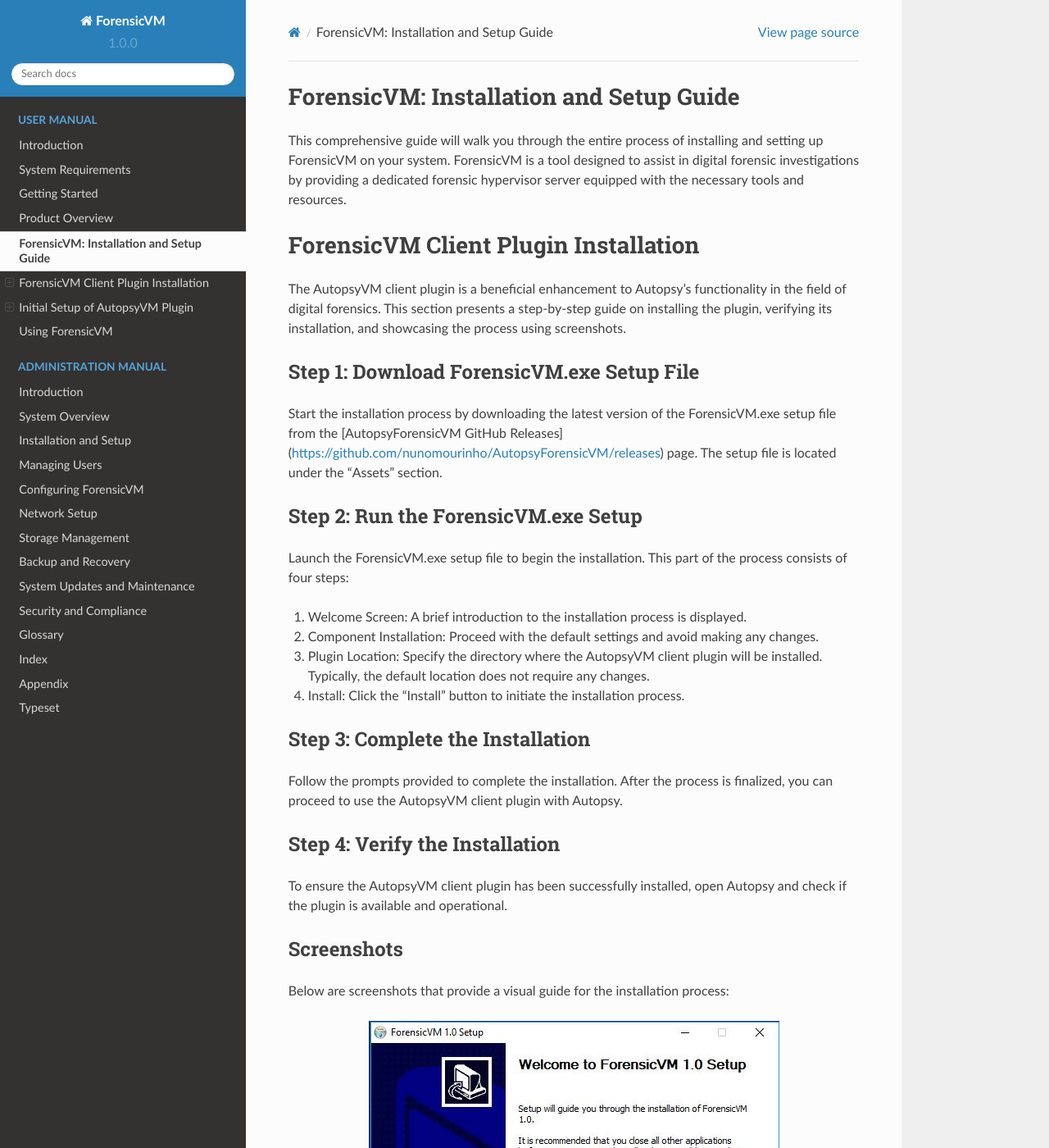
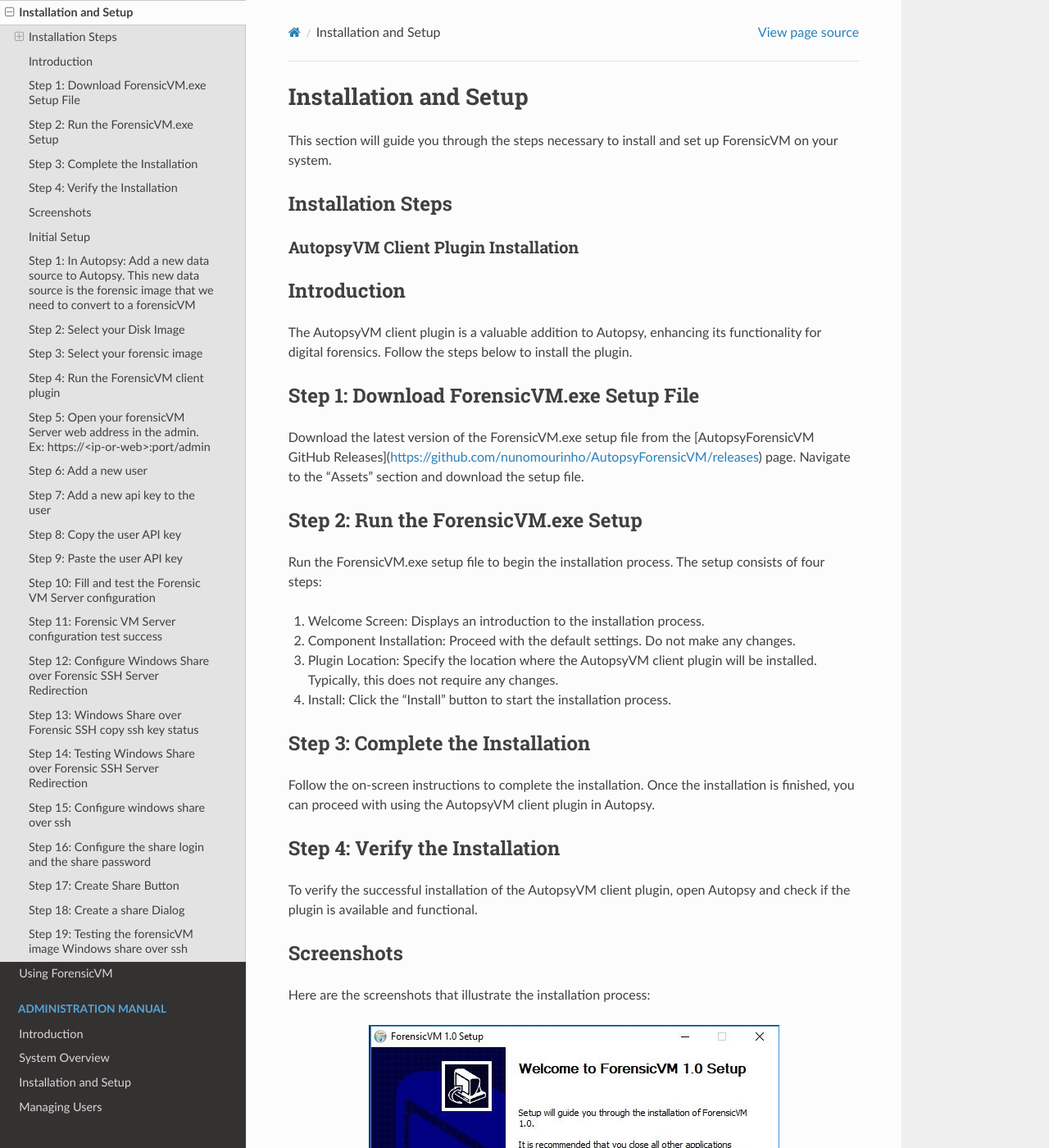
Before and after one commit to nunomourinho/ForensicVMServerAndClientDocs, a Sphinx documentation site: the page built from docs/user/installation_and_setup.rst, in a window 1280 px wide and 1400 px high. Shown: the whole window at 82% size. Built offline with Sphinx 7.4.7 and the Read the Docs theme 2.0.0, drawn with Linux system fonts in a browser that asks for light colours; pages that are not in the unit, such as notebooks, are missing from menus; some of the changed text lies outside the part shown.

Commit message:
Update installation_and_setup.rst

```diff
--- a/docs/user/installation_and_setup.rst
+++ b/docs/user/installation_and_setup.rst
@@ -1,51 +1,50 @@
-======================
-ForensicVM: Installation and Setup Guide
-======================
+=====================
+Installation and Setup
+=====================
+This section will guide you through the steps necessary to install and set up ForensicVM on your system.
 
-This comprehensive guide will walk you through the entire process of installing and setting up ForensicVM on your system. ForensicVM is a tool designed to assist in digital forensic investigations by providing a dedicated forensic hypervisor server equipped with the necessary tools and resources.
-
+Installation Steps
+------------------
 .. _installation:
 
-=============================
-ForensicVM Client Plugin Installation
-=============================
 
-The AutopsyVM client plugin is a beneficial enhancement to Autopsy's functionality in the field of digital forensics. This section presents a step-by-step guide on installing the plugin, verifying its installation, and showcasing the process using screenshots.
+AutopsyVM Client Plugin Installation
+===================================
 
-----------------------
+Introduction
+------------
+
+The AutopsyVM client plugin is a valuable addition to Autopsy, enhancing its functionality for digital forensics. Follow the steps below to install the plugin.
+
 Step 1: Download ForensicVM.exe Setup File
-----------------------
+------------------------------------------
 
-Start the installation process by downloading the latest version of the ForensicVM.exe setup file from the [AutopsyForensicVM GitHub Releases](https://github.com/nunomourinho/AutopsyForensicVM/releases) page. The setup file is located under the "Assets" section.
+Download the latest version of the ForensicVM.exe setup file from the [AutopsyForensicVM GitHub Releases](https://github.com/nunomourinho/AutopsyForensicVM/releases) page. Navigate to the "Assets" section and download the setup file.
 
-----------------------
 Step 2: Run the ForensicVM.exe Setup
-----------------------
+-----------------------------------
 
-Launch the ForensicVM.exe setup file to begin the installation. This part of the process consists of four steps:
+Run the ForensicVM.exe setup file to begin the installation process. The setup consists of four steps:
 
-1. Welcome Screen: A brief introduction to the installation process is displayed.
-2. Component Installation: Proceed with the default settings and avoid making any changes.
-3. Plugin Location: Specify the directory where the AutopsyVM client plugin will be installed. Typically, the default location does not require any changes.
-4. Install: Click the "Install" button to initiate the installation process.
+1. Welcome Screen: Displays an introduction to the installation process.
+2. Component Installation: Proceed with the default settings. Do not make any changes.
+3. Plugin Location: Specify the location where the AutopsyVM client plugin will be installed. Typically, this does not require any changes.
+4. Install: Click the "Install" button to start the installation process.
 
-----------------------
 Step 3: Complete the Installation
-----------------------
+-------------------------------
 
-Follow the prompts provided to complete the installation. After the process is finalized, you can proceed to use the AutopsyVM client plugin with Autopsy.
+Follow the on-screen instructions to complete the installation. Once the installation is finished, you can proceed with using the AutopsyVM client plugin in Autopsy.
 
-----------------------
 Step 4: Verify the Installation
-----------------------
+------------------------------
 
-To ensure the AutopsyVM client plugin has been successfully installed, open Autopsy and check if the plugin is available and operational.
+To verify the successful installation of the AutopsyVM client plugin, open Autopsy and check if the plugin is available and functional.
 
-----------------------
 Screenshots
-----------------------
+-----------
 
-Below are screenshots that provide a visual guide for the installation process:
+Here are the screenshots that illustrate the installation process:
 
 .. figure:: img/0001.JPG
    :alt: Welcome Screen
@@ -71,45 +70,41 @@
 
    Finish Screen
 
-==========================
-Initial Setup of AutopsyVM Plugin
-==========================
 
-After successfully installing ForensicVM, it's crucial to configure the AutopsyVM plugin. The initial configuration process consists of several steps, ranging from adding a new data source to testing the server connection and setting up the Windows share over Forensic SSH Server Redirection. Each step is detailed below with corresponding screenshots for better understanding:
 
-----------------------
-Step 1: Add a New Data Source in Autopsy
-----------------------
 
-1. Navigate to "Add data source".
-2. Specify a new hostname.
-3. Click "Next".
+Initial Setup
+-------------
+After successfully installing ForensicVM one needs to configure the AutopsyVM plugin. The initial configuration is composed of the following steps:
 
-.. figure:: img/setup_0001.jpg
-   :alt: Add data source
+Step 1: In Autopsy: Add a new data source to Autopsy. This new data source is the forensic image that we need to convert to a forensicVM
+----------------------------------------------------------------------------------------------------------------------------------------
+ #. Add datasource
+ #. Specify a new hostname
+ #. Next
+
+ .. figure:: img/setup_0001.jpg
+    :alt: Add data source
+    :align: center
+
+    Add a new data source to Autopsy
+
+Step 2: Select your Disk Image
+--------------------------------
+ #. Select the option disk image or VM FIle
+ #. Next
+
+.. figure:: img/setup_0002.jpg
+   :alt: Disk Image
    :align: center
 
-   Adding a new data source in Autopsy
+   Disk Image
 
-----------------------
-Step 2: Select Your Disk Image
-----------------------
+Step 3: Select your forensic image
+------------------------------------
+ #. Browse for your forensic image, select it
+ #. Click Next
 
-1. Choose the option "Disk image or VM file".
-2. Click "Next".
-
-.. figure:: img/setup_0002.jpg
-   :alt: Disk Image Selection
-   :align: center
-
-   Disk Image Selection
-
-----------------------
-Step 3: Choose Your Forensic Image
-----------------------
-
-1. Browse your files and select your forensic image.
-2. Click "Next".
 
 .. figure:: img/setup_0003.jpg
    :alt: Forensic Image Selection
@@ -117,184 +112,185 @@
 
    Forensic Image Selection
 
-----------------------
-Step 4: Run the ForensicVM Client Plugin
-----------------------
-
-1. Deselect all other plugins.
-2. Select the "ForensicVM Client" plugin.
-3. Click "Next".
+Step 4: Run the ForensicVM client plugin
+------------------------------------------
+ #. Deselect all other plugins
+ #. Select the forensicVM Client plugin
+ #. Click next
 
 .. figure:: img/setup_0004.jpg
-   :alt: Select ForensicVM Client Plugin
+   :alt: Select data source
    :align: center
 
-   Selecting ForensicVM Client Plugin
+   Select Datasource
 
-----------------------
-Step 5: Open Your ForensicVM Server Web Address in the Admin
-----------------------
-
-1. Enter your username and password.
-2. Click the "Login" button.
+Step 5: Open your forensicVM Server web address in the admin. Ex: https://<ip-or-web>:port/admin
+----------------------------------------------------------------------------------------------
+ #. Enter user and password
+ #. Click the login button
 
 .. figure:: img/setup_0005.jpg
-   :alt: Login to ForensicVM Server Admin
+   :alt: Configure inject
    :align: center
 
-   Logging in to ForensicVM Server Admin
+   Configure inject - Select ForensicVM Client plugin
 
-----------------------
-Step 6: Add a New User
-----------------------
-
-1. Fill in the username, password, and password confirmation dialogues.
-2. Click "SAVE".
+Step 6: Add  a new user
+------------------------
+ #. Enter user, password and password confirmation dialogues
+ #. Click SAVE
 
 .. figure:: img/setup_0006.jpg
-   :alt: Add New User
+   :alt: Add user
    :align: center
 
-   Adding a New User
+   Add user
 
-----------------------
-Step 7: Add a New API Key to the User
-----------------------
+Step 7: Add  a new api key to the user
+---------------------------------------
+ #. Click the add button on the api keys
+ #. Select the user
+ #. Click the plus sign
 
-1. Click the "Add" button under the API keys section.
-2. Select the user.
-3. Click the plus sign.
 
 .. figure:: img/setup_0007.jpg
-   :alt: Add API Key to User
+   :alt: Add API key to user
    :align: center
 
-   Adding API Key to User
+   Add API key to user
 
-----------------------
-Step 8: Copy the User API Key
-----------------------
-
-1. Select the newly created API key.
-2. Press CTRL + C or copy it using the right mouse button and select "Copy".
+Step 8: Copy the user API key
+------------------------------------
+ #. Select the newly created API key
+ #. Press CTRL + C or copy it using the right mouse button and select copy
 
 .. figure:: img/setup_0008.jpg
-   :alt: Copy User API Key
+   :alt: Copy user api key
    :align: center
 
-   Copying User API Key
+   Copy user API key
 
-----------------------
-Step 9: Paste the User API Key
-----------------------
-
-1. Place the cursor on the "Forensic API" field.
-2. Press CTRL + V or paste it using the right mouse button and select "Paste".
+Step 9: Paste the user API key
+------------------------------------
+ #. Put the mouse on the Forensic API field
+ #. Press CTRL + V or paste it using the right mouse button and select paste
 
 .. figure:: img/setup_0009.jpg
-   :alt: Paste User API Key
+   :alt: Past user API key
    :align: center
 
-   Pasting User API Key
+   Paste the user API key
 
-----------------------
-Step 10: Fill and Test the Forensic VM Server Configuration
-----------------------
 
-1. Fill in the "Forensic VM Server Address" with your server address.
-2. Click the "Test Server Connection" to check if the API and server address are correctly entered.
+Step 10: Fill and test the Forensic VM Server configuration
+-------------------------------------------------------
+ #. Put the mouse on the Forensic VM server address. Fill in the information with your server address
+ #. Click the Test Server Connection to test if API and server address are correct
 
 .. figure:: img/setup_0010.jpg
-   :alt: Fill and Test Forensic VM Server Configuration
+   :alt: Fill and test forensic VM
    :align: center
 
-   Filling and Testing Forensic VM Server Configuration
+   Fill and test forensic VM Server Configuration
 
-----------------------
-Step 11: Confirm Forensic VM Server Configuration Test Success
-----------------------
-
-If all the information entered is correct and the server is online, a "Connected Successfully" dialog box will appear. In case of any issues, a red error dialogue will appear, prompting you to check and correct the field values.
+Step 11: Forensic VM Server configuration test success
+-------------------------------------------------------
+ #. If all pieces of information are correct and if the server is online you should see a connected successfully dialog box.
+ #. If there are any problems, you should see a red error dialogue. Please check and correct the field values.
 
 .. figure:: img/setup_0011.jpg
-   :alt: Forensic VM Server Connection Test Success
+   :alt: Forensic VM Server Connection test
    :align: center
 
-   Forensic VM Server Connection Test Success
+   Forensic VM server connection test
 
-----------------------
 Step 12: Configure Windows Share over Forensic SSH Server Redirection
-----------------------
-
-ForensicVM Server accesses forensic images via a reverse SSH connection to your computer, allowing local share access over the internet. At this step, you should configure the ForensicVM server SSH address and port number:
-
-1. Fill in the SSH Server Address and port number.
-2. Press the button to copy the SSH key to the server.
+----------------------------------------------------------------------
+ The way that forensicVM Server access the forensic images is by making a reverse ssh connection to your computer and accessing a local share via the internet. The reverse ssh connection is in need to make a safe Windows share access. You should configure now the forensicVM server SSH address and port number:
+ #. Please fill in the SSH Server Address and port number.
+ #. Press the button to copy the ssh key to the server
 
 .. figure:: img/setup_0012.jpg
-   :alt: Configure Windows Share over Forensic SSH Server Redirection
+   :alt: Configure and copy SSH key to the server
    :align: center
 
-   Configuring Windows Share over Forensic SSH Server Redirection
+   Configure and copy the ssh key to the server
 
-.. NOTE::
-   The following steps outline the process for creating a Windows share over SSH.
-
-----------------------
-Step 13: Configure the Share Login and the Share Password
-----------------------
-
-Ensure to use a secure Windows username and password for your share. Even though the share is protected over the internet by your SSH private key, on the Windows network, your username and password could be a potential vulnerability. We recommend a dedicated, strong username and password for your share.
+Step 13: Windows Share over Forensic SSH copy ssh key status
+-------------------------------------------------------------
+ #. If the configuration is correct you should see a dialog stating that a Public key added to authorized keys
+ #. If not, you should see an error dialogue or a dialogue stating that the ssh public key is already present on the remote server
 
 .. figure:: img/setup_0013.jpg
-   :alt: Configure the Share Login and Share Password
+   :alt: Copy ssh key status
    :align: center
 
-   Configuring the Share Login and Share Password
+   Copy ssh key status
 
-.. CAUTION::
-   Configure your firewall to allow local access to your Windows shares. You can restrict the Windows share to be accessible only by your own computer. If needed, consult your system administrator to perform this task.
 
-----------------------
-Step 14: Press 'Create Share' Button
-----------------------
+Step 14: Testing Windows Share over Forensic SSH Server Redirection
+----------------------------------------------------------------------
+ #. Click the Test Ssh connection button
+ #. If the configuration is correct you should see a dialog stating that the connection was successful
+ #. If not, you should see an error dialogue
 
-After confirming the share login and password, press the "Create Share" button to proceed.
 
 .. figure:: img/setup_0014.jpg
-   :alt: Create Share
+   :alt: Test Windows share over ssh
    :align: center
 
-   Creating Share
+   Test windows share over ssh
 
-----------------------
-Step 15: Confirm 'Create Share' Dialogue
-----------------------
-
-A dialogue box will confirm the successful creation of the share. Press "OK" to proceed.
+Step 15: Configure windows share over ssh
+----------------------------------------------------------------------
+ #. Press the Autofill info button to autofill the Windows share information with the Share login and local and the remote path to share. This info is extracted from the forensic image's current path.
 
 .. figure:: img/setup_0015.jpg
-   :alt: Confirm Create Share
+   :alt: Configure windows share over ssh
    :align: center
 
-   Confirming Create Share
+   Configure windows share over ssh
 
-----------------------
-Step 16: Test the ForensicVM Image Windows Share over SSH
-----------------------
-
-At this step, you should confirm that the Windows Share over SSH is working correctly:
-
-1. Press the "Test Share" button.
-2. A green checkmark will appear next to the "Test Share" button if the test is successful.
+Step 16: Configure the share login and the share password
+----------------------------------------------------------------------
+ #. The share login and share password is a Windows local user and is password. It does not need to be an Administrator account. It can be a regular user. It also does not need to exist, since it is created if it does not exist when the user presses the create share button.
 
 .. figure:: img/setup_0016.jpg
-   :alt: Test the ForensicVM Image Windows Share over SSH
+   :alt: Configure the share login and the Share password
    :align: center
 
-   Testing the ForensicVM Image Windows Share over SSH
+   Share login and the share password configuration
 
-With this, you have successfully completed the installation and initial setup of ForensicVM. You can start investigating!
+Step 17: Create Share Button
+----------------------------------------------------------------------
+ #. After filling in the share login and password please press the create share button.
+
+.. figure:: img/setup_0017.jpg
+   :alt: Create a share button
+   :align: center
+
+   Create share button
+
+
+Step 18: Create a share Dialog
+----------------------------------------------------------------------
+ #. After pressing the create share button a command window will open. This will try to create the local user with the defined password.
+
+.. figure:: img/setup_0018.jpg
+   :alt: Create share command window
+   :align: center
+
+   Create a share command window
+
+Step 19: Testing the forensicVM image Windows share over ssh
+----------------------------------------------------------------------
+ #. Press Test Windows share button to test if it is possible to connect to the Windows share from the server using a reverse ssh connection. If all is ok you will be presented with a Windows alert stating that the connection was successful
+
+.. figure:: img/setup_0019.jpg
+   :alt: Testing the forensicVM image Windows share over ssh
+   :align: center
+
+   Testing the forensicVM image Windows share over ssh
 
 .. CAUTION::
    Ensure to use a secure Windows username and password for your share. Although this share is protected over the internet by your SSH private key, on the Windows network, your username and password could be a potential vulnerability. We recommend a dedicated, strong username and password for your share, which can be reused for multiple forensic image shares if necessary.
```
